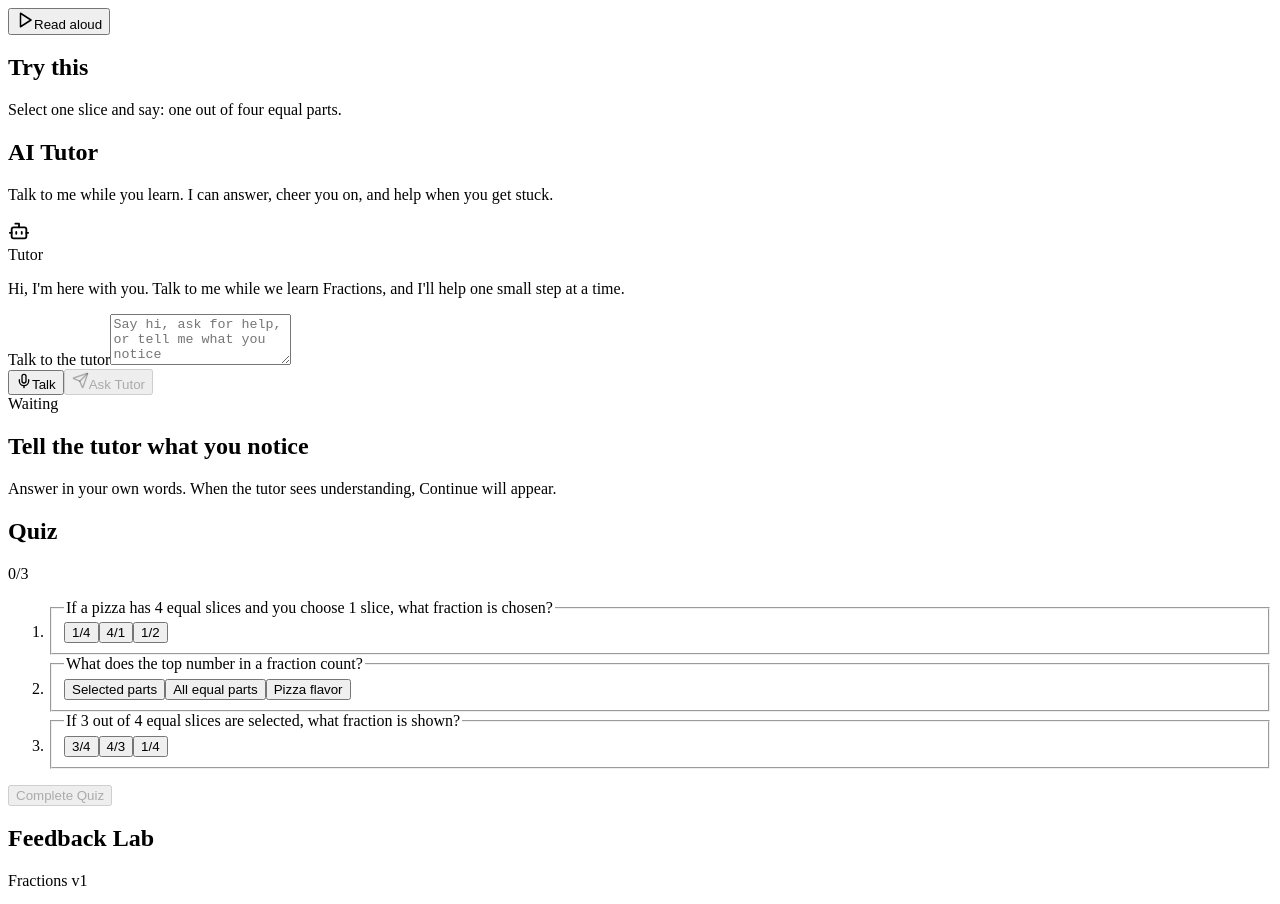
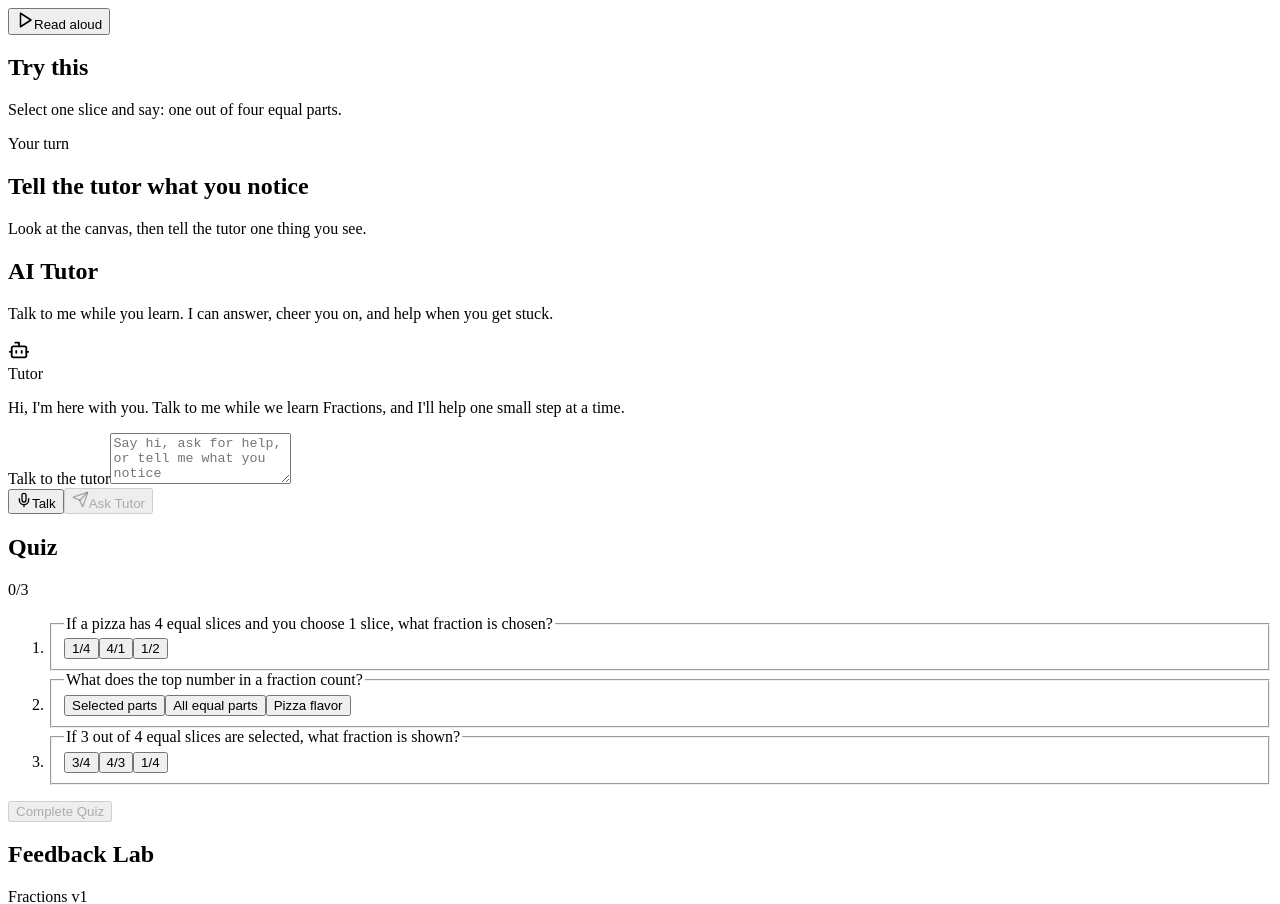
Before and after one commit to emjcsantos/ai_d_teach, a React (Vite) app: page / in a window 1280 px wide. Shown: the part 2240-3144 px from the top of the page. Built offline with nearby package versions, Linux system fonts and the light colour scheme; no server answers; the HTML template or start-up script is replaced by a standard one.

Commit message:
Prioritize step guidance before chat

```diff
--- a/src/components/LessonPlayer.tsx
+++ b/src/components/LessonPlayer.tsx
@@ -72,8 +72,8 @@ function getTutorGuidance(
   if (!signal) {
     return {
       title: "Tell the tutor what you notice",
-      body: "Answer in your own words. When the tutor sees understanding, Continue will appear.",
-      label: "Waiting",
+      body: "Look at the canvas, then tell the tutor one thing you see.",
+      label: "Your turn",
     };
   }
 
@@ -298,13 +298,6 @@ export function LessonPlayer({
             </section>
           ) : null}
 
-          <TutorChat
-            lesson={lesson}
-            progress={progress}
-            voiceRate={rate}
-            onSendMessage={onSendMessage}
-          />
-
           <section
             className={[
               "coach-card",
@@ -319,6 +312,13 @@ export function LessonPlayer({
             <h2>{tutorGuidance.title}</h2>
             <p>{tutorGuidance.body}</p>
           </section>
+
+          <TutorChat
+            lesson={lesson}
+            progress={progress}
+            voiceRate={rate}
+            onSendMessage={onSendMessage}
+          />
 
           {hasPrevious || canContinue ? (
             <div className="lesson-nav-actions">
--- a/src/styles.css
+++ b/src/styles.css
@@ -1789,6 +1789,7 @@ button:disabled,
 .tutor-guidance {
   border-color: rgba(110, 111, 191, 0.24);
   background: #f7f6ff;
+  box-shadow: 0 14px 32px rgba(110, 111, 191, 0.12);
 }
 
 .tutor-guidance.is-solid {
```
Also changed, not shown: 1 other file (tests, documents, lock files or other folders).
